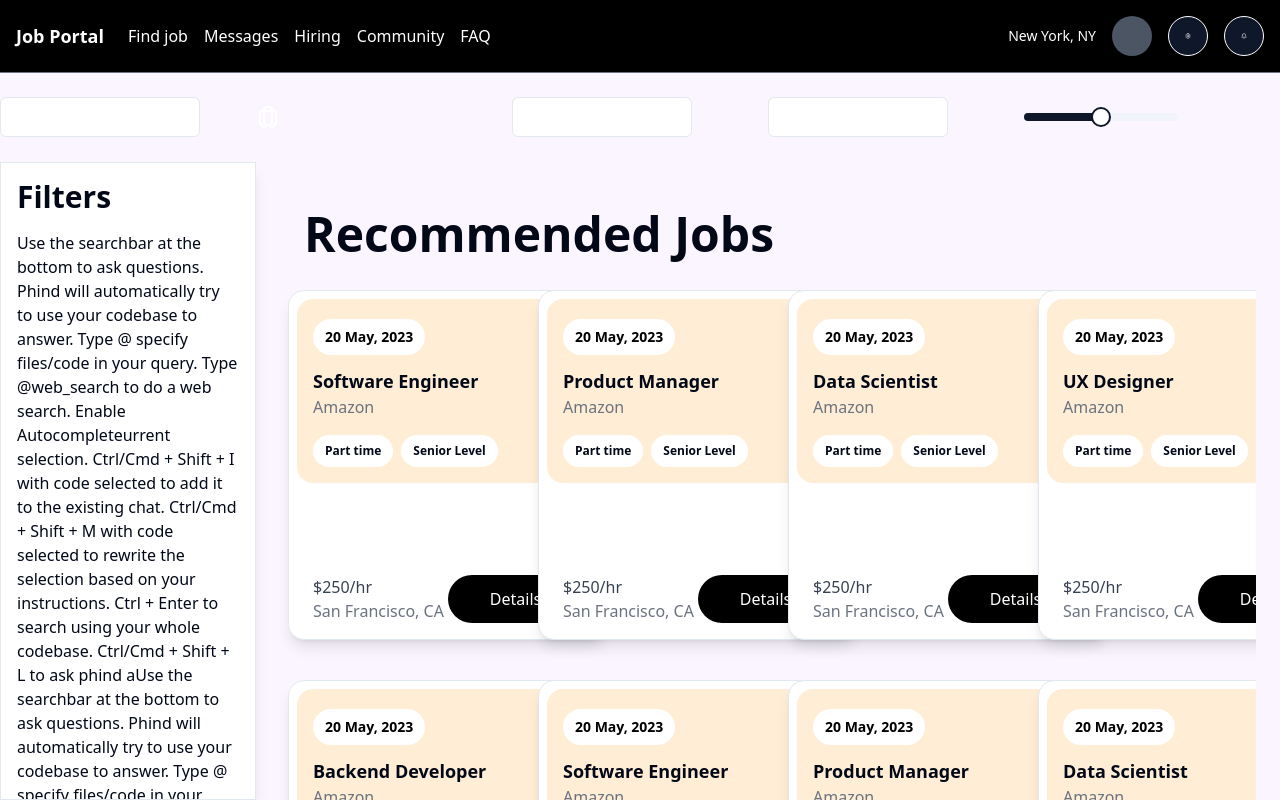
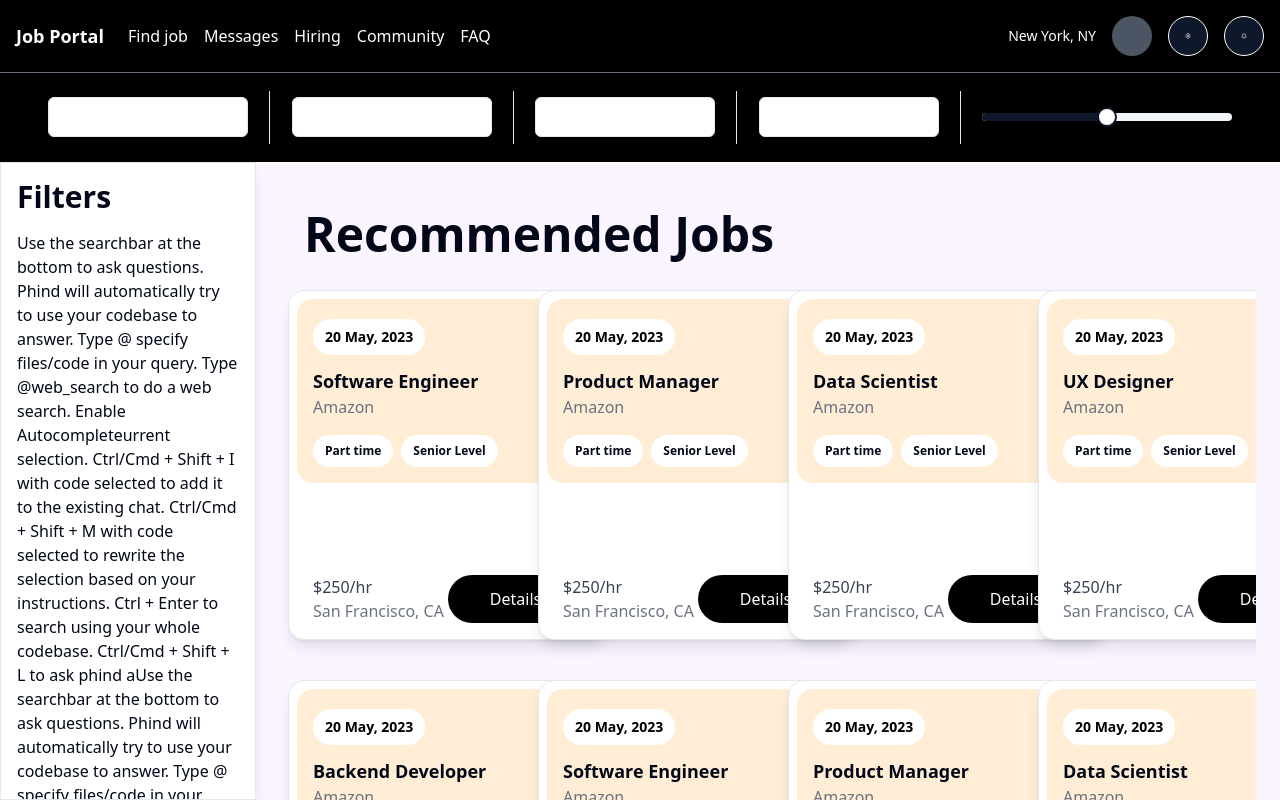
Before and after one commit to AmitxParmar/job-portal-mern, a React (Vite) app in the folder client/: page /dashboard in a window 1280 px wide. Built offline with nearby package versions, Linux system fonts and the light colour scheme.

Commit message:
setup: top filter

```diff
--- a/client/src/components/Dashboard/Navbar/index.jsx
+++ b/client/src/components/Dashboard/Navbar/index.jsx
@@ -58,19 +58,11 @@ const Navbar = () => {
         </div>
       </header>
       <Separator className="bg-gray-500" />
-      <div className="text-white h-[600px] items-center align-center grid grid-cols-5 ">
+      <div className="text-white bg-black h-[600px] items-center align-center justify-between flex flex-row px-12">
         <DropDownMenu />
-        <Select>
-          <LuggageIcon />
-          <SelectTrigger className="w-[180px]">
-            <SelectValue placeholder="Theme" />
-          </SelectTrigger>
-          <SelectContent>
-            <SelectItem value="light">Light</SelectItem>
-            <SelectItem value="dark">Dark</SelectItem>
-            <SelectItem value="system">System</SelectItem>
-          </SelectContent>
-        </Select>
+        <Separator orientation="vertical" className="h-[60%]" />
+        <DropDownMenu />
+        <Separator orientation="vertical" className="h-[60%]" />
         <Select>
           <SelectTrigger className="w-[180px]">
             <SelectValue placeholder="Theme" />
@@ -81,8 +73,24 @@ const Navbar = () => {
             <SelectItem value="system">System</SelectItem>
           </SelectContent>
         </Select>
-
-        <Slider defaultValue={[50]} max={100} step={1} className={`w-[60%]`} />
+        <Separator orientation="vertical" className="h-[60%]" />
+        <Select>
+          <SelectTrigger className="w-[180px]">
+            <SelectValue placeholder="Theme" />
+          </SelectTrigger>
+          <SelectContent>
+            <SelectItem value="light">Light</SelectItem>
+            <SelectItem value="dark">Dark</SelectItem>
+            <SelectItem value="system">System</SelectItem>
+          </SelectContent>
+        </Select>
+        <Separator orientation="vertical" className="h-[60%]" />
+        <Slider
+          defaultValue={[50]}
+          max={100}
+          step={1}
+          className={`max-w-[250px] w-[60%]`}
+        />
       </div>
     </>
   );
```
Also changed, not shown: 1 other file (tests, documents, lock files or other folders).
